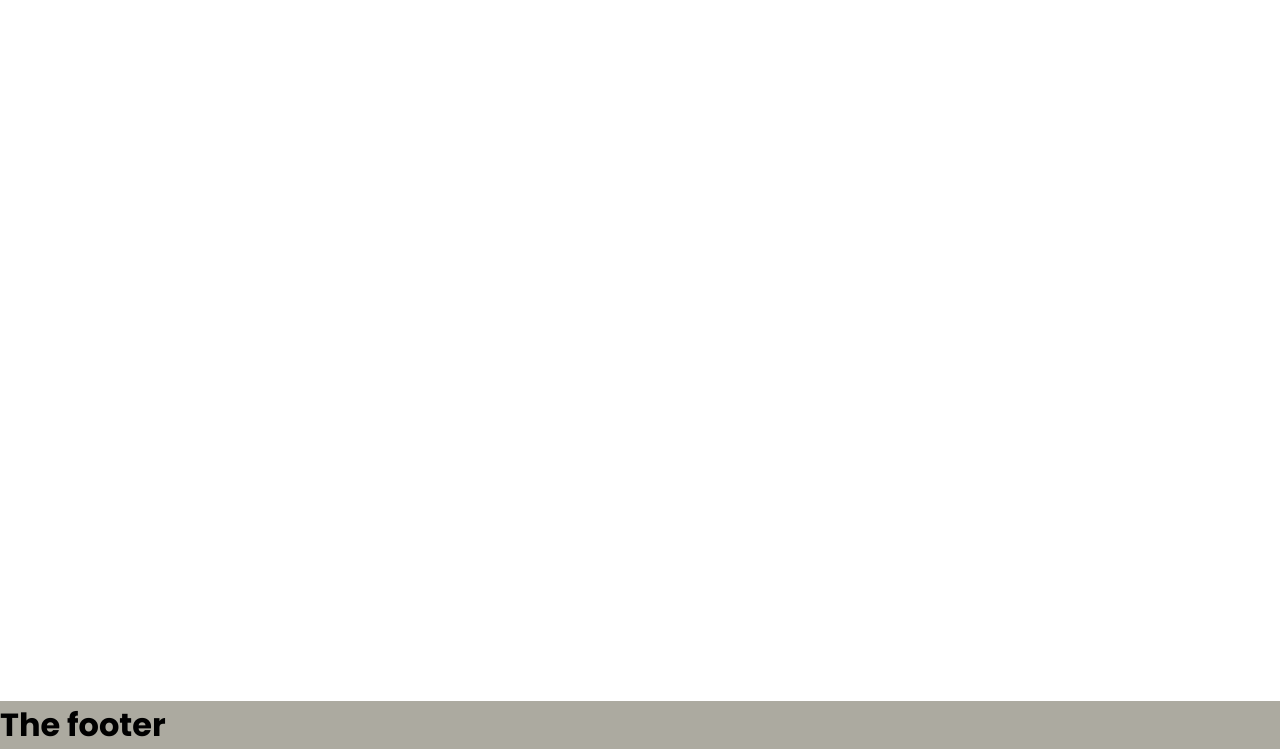
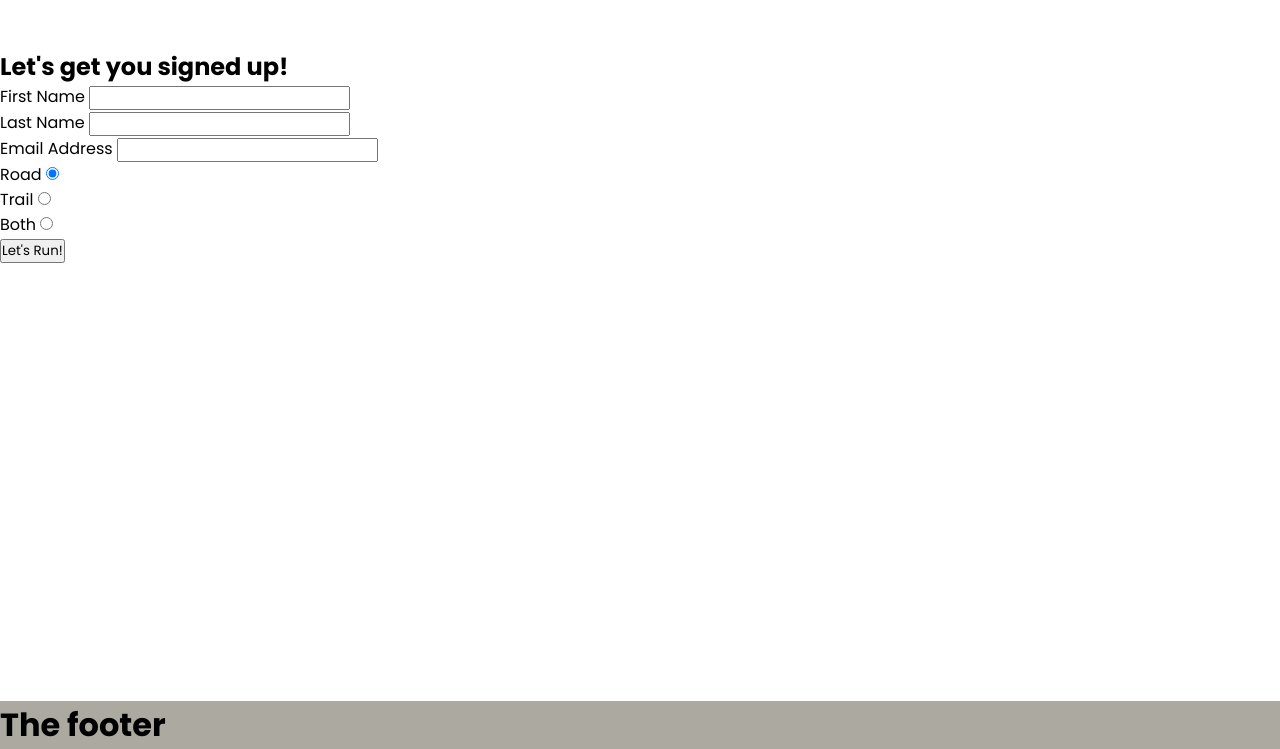
Before and after one commit to musicstuffed/360-tiles, a plain HTML site: page contact.html in a window 1280 px wide. Shown: the part 51-800 px from the top of the page. Drawn offline with Linux system fonts and the light colour scheme; a web font is replaced by a local one.

```diff
--- a/contact.html
+++ b/contact.html
@@ -41,9 +41,37 @@
     </header>
     <main>
         <!-- Adding a form for business contact and queries -->
-        <form action="post">
-
-        </form>
+        <main>
+            <section id="contact">
+                <form id="contact-form" method="POST" action="post">
+                    <h2> Let's get you signed up!</h2>
+                    <label for="first-name">First Name</label>
+                    <input type="text" name="first_name" id="first-name" class="text-input" required>
+                    <br>
+                    <label for="last-name">Last Name</label>
+                    <input type="text" name="last_name" id="last-name" class="text-input" required>
+                    <br>
+                    <label for="email-address">Email Address</label>
+                    <input type="email" name="email_address" id="email-address" class="text-input" required>
+                    <br>
+                    <div class="radio-buttons">
+                        <div>
+                            <label for="road">Road</label>
+                            <input type="radio" name="" id="road" value="road" required checked>
+                        </div>
+                        <div>
+                            <label for="trail">Trail</label>
+                            <input type="radio" name="" id="trail" value="trail" required>
+                        </div>
+                        <div>
+                            <label for="both">Both</label>
+                            <input type="radio" name="" id="both" value="both" required>
+                        </div>
+                    </div>
+                    <button type="submit" class="in-buttonjo">Let's Run!</button>
+                </form>
+            </section>
+        </main>
     </main>
     <!-- footer with social media icons and links -->
     <footer>
```
Also changed, not shown: work.html (+10 -3 lines), assets/images/bathroom.webp (added), assets/images/bathroom2.webp (added), assets/images/bathroom3.1.webp (added), assets/images/bathroom3.webp (added), assets/images/porcelain.webp (added), assets/images/shower.webp (added), assets/images/terracotta.webp (added), assets/images/yellow.webp (added).
